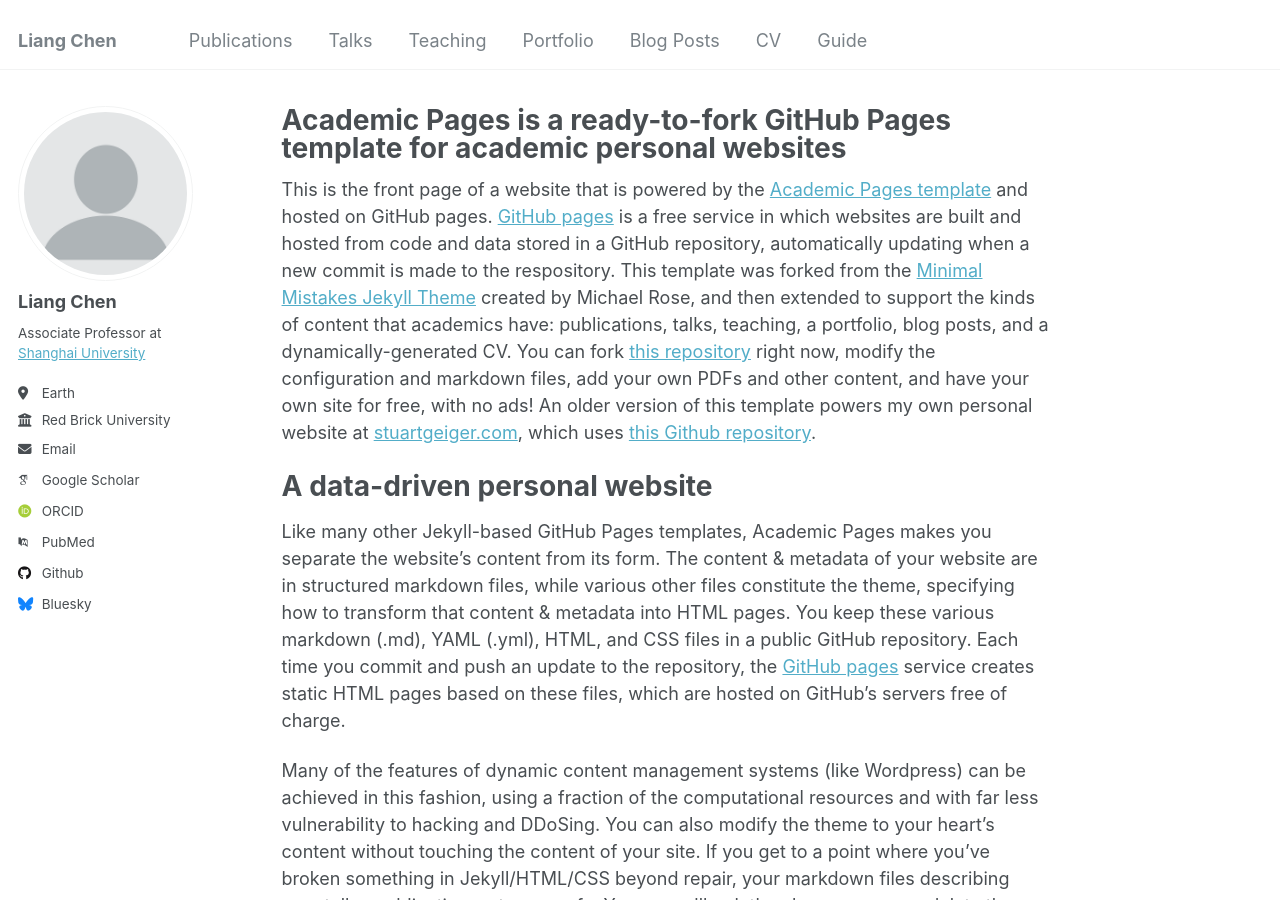
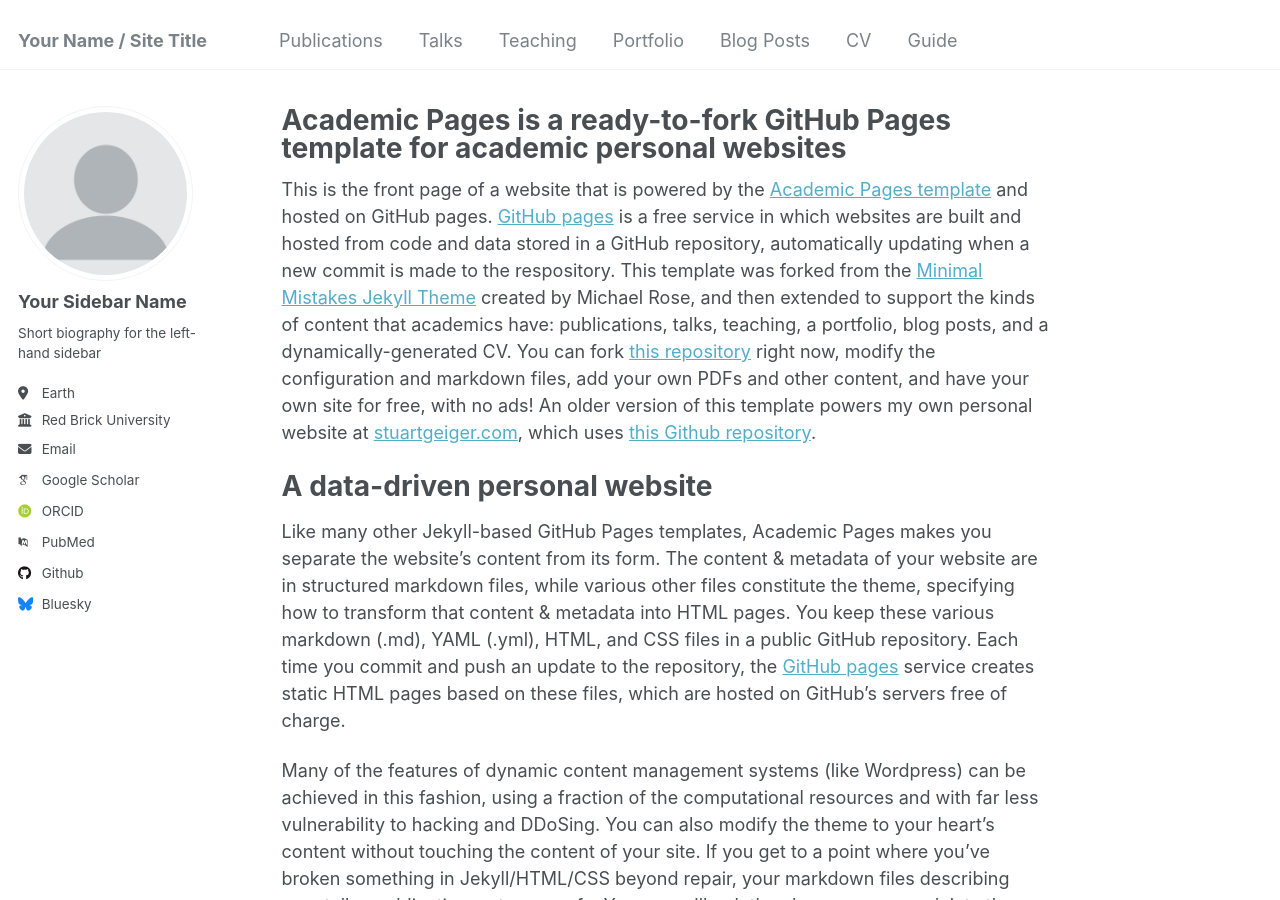
Before and after one commit to leonchenucr/leonchenucr.github.io, a Jekyll site: the page built from _pages/about.md, in a window 1280 px wide and 900 px high. Built offline with Jekyll 4.4.1, drawn with Linux system fonts in a browser that asks for light colours; some web fonts are replaced.

Commit message:
Update _config.yml

```diff
--- a/_config.yml
+++ b/_config.yml
@@ -8,13 +8,13 @@
 
 # Basic Site Settings
 locale                   : "en-US"
-title                    : "Liang Chen"
+title                    : "Your Name / Site Title"
 title_separator          : "-"
 name                     : &name "Your Name"
 description              : &description "personal description"
-url                      : https://leonchenucr.github.io # the base hostname & protocol for your site e.g. "https://mmistakes.github.io"
+url                      : https://academicpages.github.io # the base hostname & protocol for your site e.g. "https://mmistakes.github.io"
 baseurl                  : "" # the subpath of your site, e.g. "/blog"
-repository               : "leonchenucr.github.io"
+repository               : "academicpages/academicpages.github.io"
 
 # Site Author - The following control what appear as part of the author content on the side bar.
 #               If a field is blank the icon and link will not appear, otherwise it will be shown.
@@ -22,9 +22,9 @@ repository               : "leonchenucr.github.io"
 author:
   # Biographic information
   avatar           : "profile.png"
-  name             : "Liang Chen"
+  name             : "Your Sidebar Name"
   pronouns         : # example: "she/her"
-  bio              : "Associate Professor at <a href='https://www.shu.edu.cn/'>Shanghai University</a>"
+  bio              : "Short biography for the left-hand sidebar"
   location         : "Earth"
   employer         : "Red Brick University"
   uri              : # URL
```
